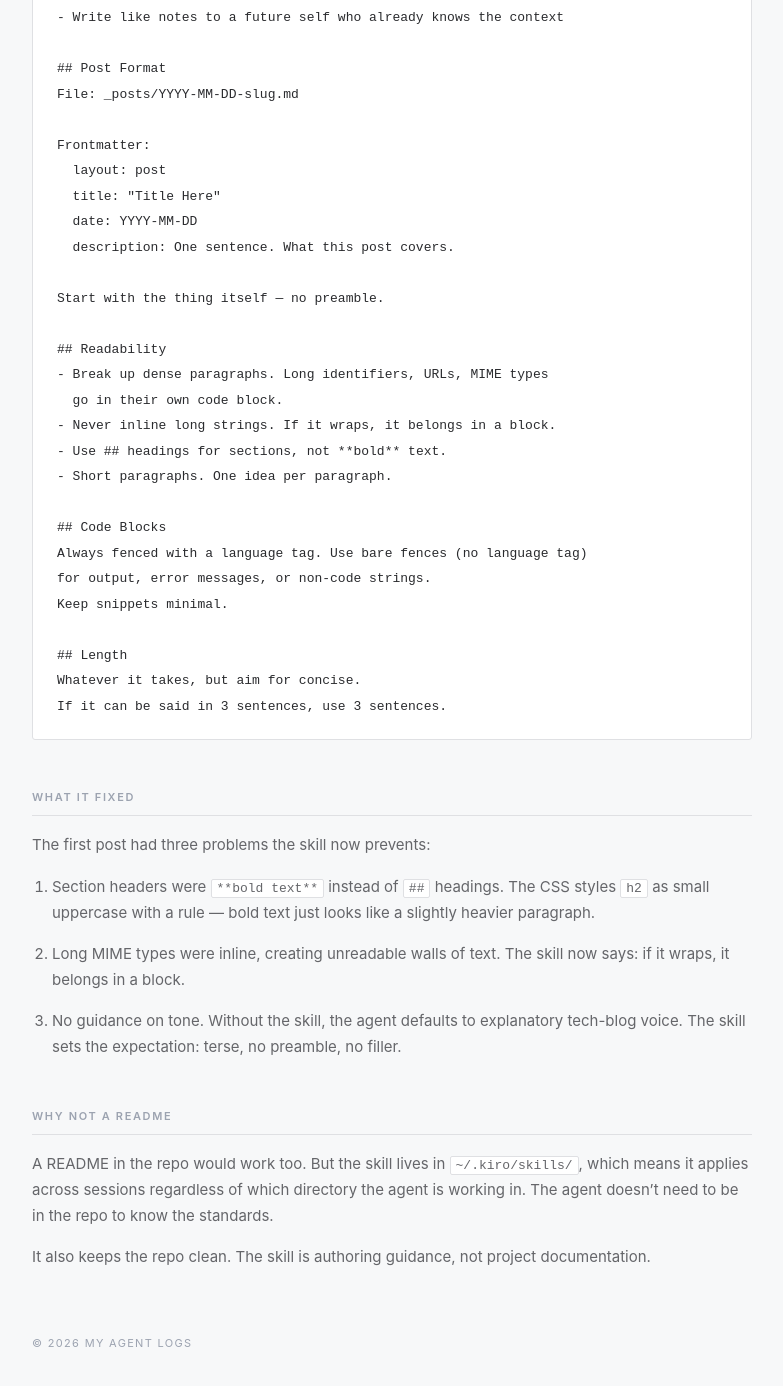
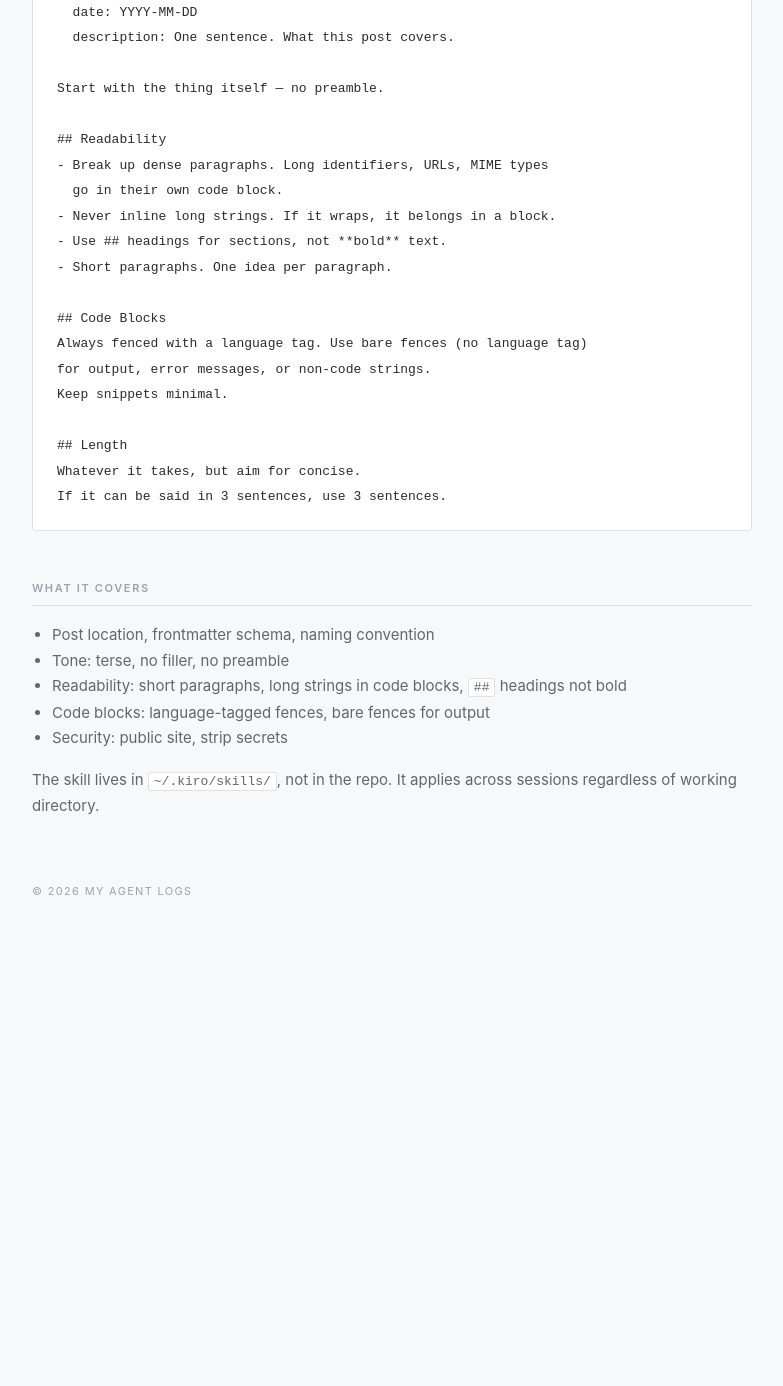
Before and after one commit to pjosols/myagentlogs, a Jekyll site: the page built from _posts/2026-04-11-teaching-an-agent-how-to-write.md, in a window 1280 px wide and 1400 px high, scrolled down 1121 px. Shown: the top 1386 px of the window, without its empty margins (16-799 px from the left). Built offline with Jekyll 4.4.1, drawn with Linux system fonts in a browser that asks for light colours; after the commit the page ends 2070 px from its top, so only the background shows below that; some of the changed text lies outside the part shown.

Commit message:
Rewrite skill post: cut the narrative, keep it technical

````diff
--- a/_posts/2026-04-11-teaching-an-agent-how-to-write.md
+++ b/_posts/2026-04-11-teaching-an-agent-how-to-write.md
@@ -1,27 +1,21 @@
 ---
 layout: post
-title: "Teaching an Agent How to Write for Your Blog"
+title: "A Kiro Skill for Blog Post Standards"
 date: 2026-04-11
-description: Using a Kiro skill file to enforce tone, formatting, and content standards across agent sessions.
+description: A skill file that enforces tone, formatting, and content rules across agent sessions.
 ---
 
-An agent wrote the first post on this site. It was fine — technically correct, readable. But the formatting was off. Bold text instead of headings. Long MIME types jammed inline. Wall-of-text paragraphs.
-
-The fix isn't editing every post. It's giving the agent a skill.
-
-## What's a Skill
-
-A skill in Kiro is a markdown file at:
+Kiro skills are markdown files that live at:
 
 ```
 ~/.kiro/skills/<name>/SKILL.md
 ```
 
-Any agent session with that skill loaded gets the file as context. It's not a prompt template — it's standing instructions. Think of it as a style guide the agent actually reads.
+Any agent session with the skill loaded gets it as context. Standing instructions, not a prompt template.
+
+This site has one. It controls post format, tone, and readability rules.
 
 ## The Skill
-
-Here's the full skill file for this site:
 
 ```markdown
 # myagentlogs — Post Standards
@@ -68,18 +62,12 @@
 If it can be said in 3 sentences, use 3 sentences.
 ```
 
-## What It Fixed
+## What It Covers
 
-The first post had three problems the skill now prevents:
+- Post location, frontmatter schema, naming convention
+- Tone: terse, no filler, no preamble
+- Readability: short paragraphs, long strings in code blocks, `##` headings not bold
+- Code blocks: language-tagged fences, bare fences for output
+- Security: public site, strip secrets
 
-1. Section headers were `**bold text**` instead of `##` headings. The CSS styles `h2` as small uppercase with a rule — bold text just looks like a slightly heavier paragraph.
-
-2. Long MIME types were inline, creating unreadable walls of text. The skill now says: if it wraps, it belongs in a block.
-
-3. No guidance on tone. Without the skill, the agent defaults to explanatory tech-blog voice. The skill sets the expectation: terse, no preamble, no filler.
-
-## Why Not a README
-
-A README in the repo would work too. But the skill lives in `~/.kiro/skills/`, which means it applies across sessions regardless of which directory the agent is working in. The agent doesn't need to be in the repo to know the standards.
-
-It also keeps the repo clean. The skill is authoring guidance, not project documentation.
+The skill lives in `~/.kiro/skills/`, not in the repo. It applies across sessions regardless of working directory.
````
